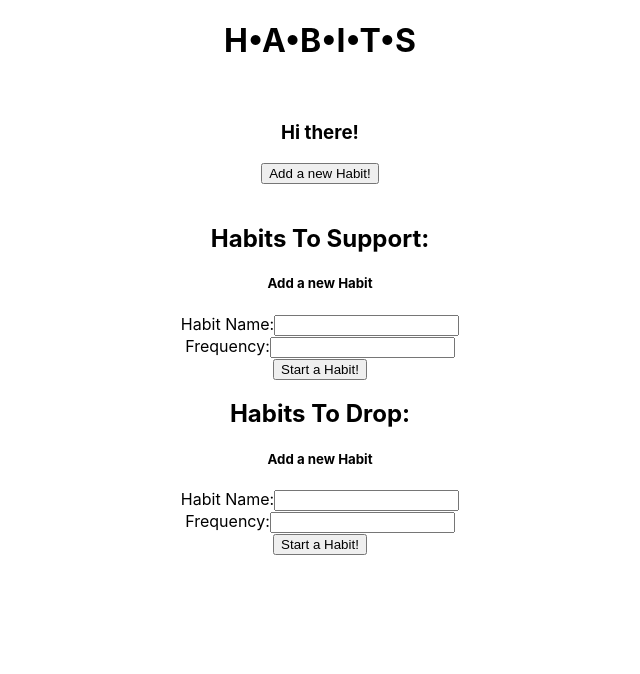
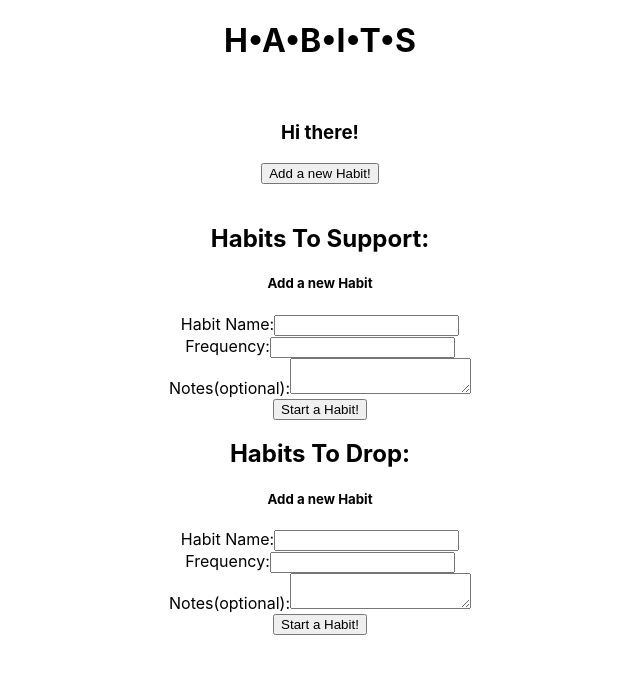
Before and after one commit to paaaarv/habits, a React (Create React App) app: page / in a window 1280 px wide. Shown: the top 674 px of the page, without its empty margins (320-960 px from the left). Built offline with nearby package versions, Linux system fonts and the light colour scheme.

Commit message:
added notes text area to form, made sure to save state in reducer

```diff
--- a/src/components/HabitForm.js
+++ b/src/components/HabitForm.js
@@ -21,9 +21,9 @@ class HabitForm extends React.Component{
 
 
   handleChange = (event) => {
-    let change = event.target.name
+
     this.setState({
-      change: event.target.value
+      [event.target.name]: event.target.value.toUpperCase()
     })
   }
 
@@ -31,6 +31,7 @@ class HabitForm extends React.Component{
 
   handleSubmit = (event) => {
     event.preventDefault()
+    console.log(this.state)
     this.props.addHabit(this.state)
   }
   render(){
@@ -47,6 +48,10 @@ class HabitForm extends React.Component{
             Frequency:
             <input id="frequency" name="frequency" type="number" onChange = {this.handleChange}/>
           </label><br/>
+          <label>
+            Notes(optional):
+            <textarea  id="notes" name="notes" type="text" onChange={this.handleChange}></textarea>
+          </label> <br/>
           <button type="submit">Start a Habit! </button>
         </form>
         </div>
--- a/src/reducers/manageHabits.js
+++ b/src/reducers/manageHabits.js
@@ -5,7 +5,7 @@ import React from 'react';
 export default function manageHabits(state={habits:[]}, action){
   switch(action.type){
     case "ADD_HABIT":
-      console.log('adding habit')
+      return{habits: state.habits.concat(action.payload)}
 
   default:
     return state
```
